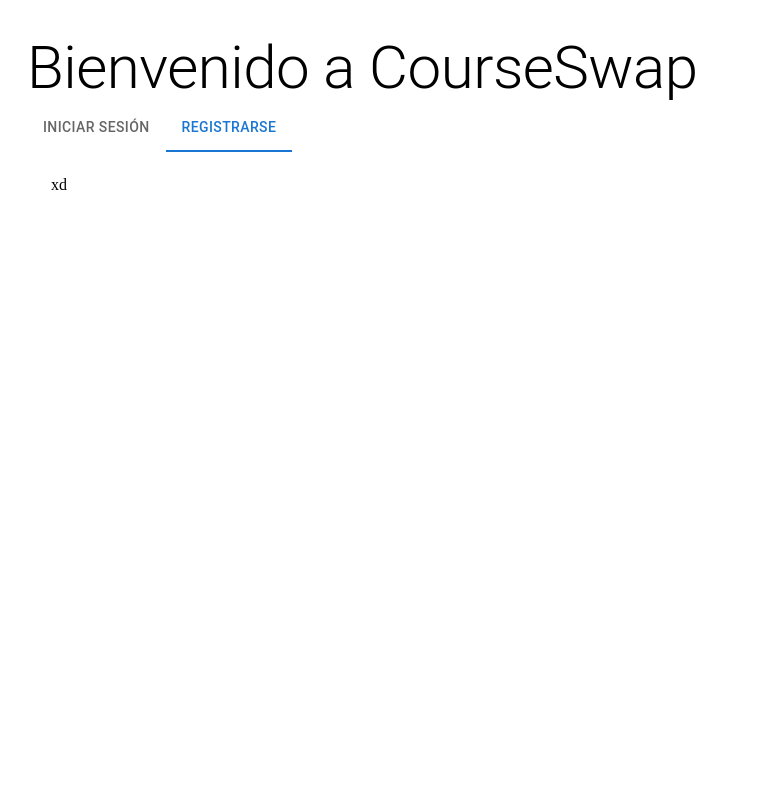
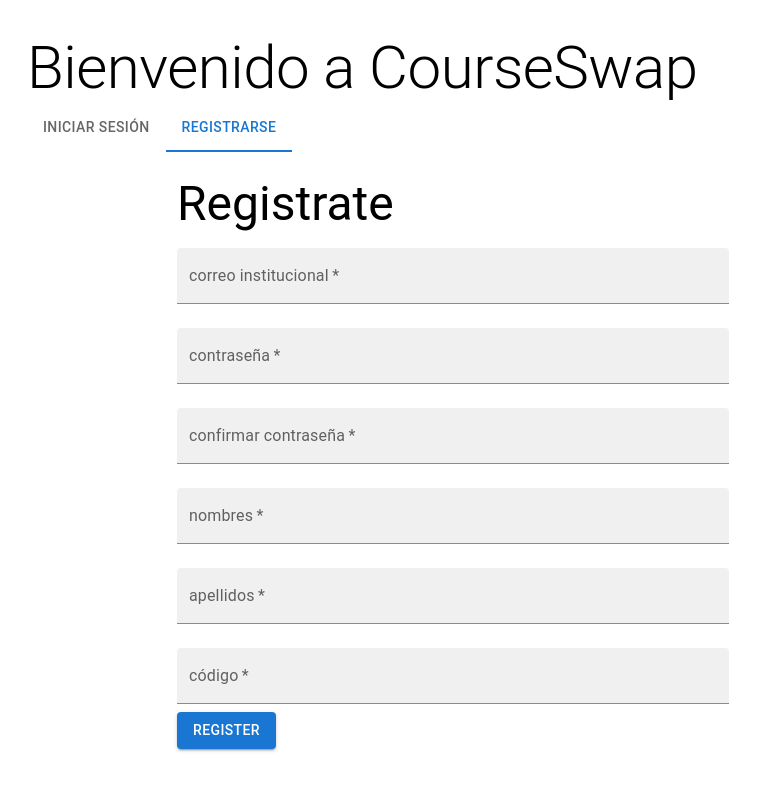
Before and after one commit to Jonkkeyler333/CourseSwap, a React (Vite) app in the folder frontend-spa/: page /auth in a window 1280 px wide. Both pictures are taken after a click on the tab "REGISTRARSE". Shown: the top 790 px of the page, without its empty margins (187-947 px from the left). Built offline with nearby package versions, Linux system fonts and the light colour scheme; no server answers.

Commit message:
feat(frontend_spa): register page done, add app logo

```diff
--- a/frontend-spa/index.html
+++ b/frontend-spa/index.html
@@ -2,7 +2,7 @@
 <html lang="en">
   <head>
     <meta charset="UTF-8" />
-    <link rel="icon" type="image/svg+xml" href="/favicon.svg" />
+    <link rel="icon" type="image/png" href="/CourseSwap_transparent.png" />
     <meta name="viewport" content="width=device-width, initial-scale=1.0" />
     <title>frontend-spa</title>
   </head>
--- a/frontend-spa/src/components/MainLayout.jsx
+++ b/frontend-spa/src/components/MainLayout.jsx
@@ -1,7 +1,8 @@
 import { useAuth } from '../hooks/useAuth'
-import { AppBar, Container, Toolbar, Link, Typography, Button } from '@mui/material'
+import { AppBar, Container, Toolbar, Link, Typography, Button, Box } from '@mui/material'
 import { Outlet } from 'react-router-dom'
 import { useNavigate } from 'react-router-dom'
+import logo from '../assets/CourseSwap_transparent.png'
 
 const MainLayout = ({ user }) => {
   const { logout } = useAuth()
@@ -14,11 +15,16 @@
 
   return (
     <Container maxWidth="lg">
-      <AppBar position="static">
+      <AppBar position="static" elevation={1} >
         <Toolbar>
-          <Typography variant='h5' component='h1' sx={{ flexGrow: 1 }}>
-            CourseSwap App
-          </Typography>
+          <Box sx={{ display: 'flex', alignItems: 'center', gap: 1, flexGrow: 1 }}>
+            <Box component="img" src={logo} alt="CourseSwap logo" sx={{ height: 50 }} />
+            <Typography variant="h4" component="h1">
+              CourseSwap
+            </Typography>
+          </Box>
+
+
 
           <Button color="inherit" component={Link} to="/" sx={{ ml: 2 }}>
             Inicio
--- a/frontend-spa/src/components/MyTabs.jsx
+++ b/frontend-spa/src/components/MyTabs.jsx
@@ -2,7 +2,7 @@
 import { Box, Tabs, Tab } from '@mui/material'
 import TabPanel from './TabPanel'
 import LoginForm from './LoginForm'
-// import RegisterForm from './RegisterForm'
+import RegisterForm from './RegisterForm'
 
 const MyTabs = ({ onLogin, onRegister }) => {
   const [tab, setTab] = useState(0)
@@ -22,8 +22,7 @@
         <LoginForm onLogin={onLogin} />
       </TabPanel>
       <TabPanel value={tab} index={1}>
-        {/* <RegisterForm onRegister={onRegister} /> */}
-        xd
+        <RegisterForm onRegister={onRegister} />
       </TabPanel>
     </Box>
   )
--- /dev/null
+++ b/frontend-spa/src/components/RegisterForm.jsx
@@ -0,0 +1,91 @@
+import { Button, Container, TextField, Typography } from '@mui/material'
+import { useState } from 'react'
+
+const RegisterForm = ({ onRegister }) => {
+  const [email, setEmail] = useState('')
+  const [password, setPassword] = useState('')
+  const [confirmPassword, setConfirmPassword] = useState('')
+  const [nombre, setNombre] = useState('')
+  const [apellido, setApellido] = useState('')
+  const [codigo, setCodigo] = useState('')
+
+  const handleSubmit = (event) => {
+    event.preventDefault()
+    onRegister({ email, password, confirmPassword, nombre, apellido, codigo })
+  }
+
+  return (
+    <Container maxWidth="sm">
+      <Typography variant="h3" component="h2">
+        Registrate
+      </Typography>
+      <form onSubmit={handleSubmit}>
+        <TextField
+          fullWidth
+          margin="normal"
+          variant="filled"
+          label="correo institucional"
+          type="email"
+          required
+          value={email}
+          onChange={(event) => setEmail(event.target.value)}
+        />
+        <TextField
+          fullWidth
+          margin="normal"
+          variant="filled"
+          label="contraseña"
+          type="password"
+          value={password}
+          required
+          onChange={(event) => setPassword(event.target.value)}
+        />
+        <TextField
+          fullWidth
+          margin="normal"
+          variant="filled"
+          label="confirmar contraseña"
+          type="password"
+          value={confirmPassword}
+          required
+          onChange={(event) => setConfirmPassword(event.target.value)}
+        />
+        <TextField
+          fullWidth
+          margin="normal"
+          variant="filled"
+          label="nombres"
+          type="text"
+          value={nombre}
+          required
+          onChange={(event) => setNombre(event.target.value)}
+        />
+        <TextField
+          fullWidth
+          margin="normal"
+          variant="filled"
+          label="apellidos"
+          type="text"
+          value={apellido}
+          required
+          onChange={(event) => setApellido(event.target.value)}
+        />
+        <TextField
+          fullWidth
+          margin="normal"
+          variant="filled"
+          label="código"
+          type="number"
+          value={codigo}
+          required
+          onChange={(event) => setCodigo(event.target.value)}
+        />
+        <Button type="submit" variant="contained">
+          Register
+        </Button>
+      </form>
+    </Container>
+  )
+}
+
+export default RegisterForm
--- a/frontend-spa/src/pages/AuthPage.jsx
+++ b/frontend-spa/src/pages/AuthPage.jsx
@@ -23,7 +23,7 @@
         setMessage('')
         setType('')
         navigate('/')
-      }, 1500)
+      }, 1300)
     } catch (error) {
       const serverMessage = error.response?.data?.message
       setMessage(serverMessage || 'Error al iniciar sesión')
@@ -36,12 +36,42 @@
     }
   }
 
+  const handleRegister = async (userData) => {
+    if (userData.password !== userData.confirmPassword) {
+      setMessage('Las contraseñas no coinciden')
+      setType('error')
+      setTimeout(() => {
+        setMessage('')
+        setType('')
+      }, 3000)
+      return
+    }
+    try {
+      const response = await authService.registerUser(userData)
+      setMessage(`Registro del estudiante con codigo ${response.codigo} exitoso, ahora puedes iniciar sesión`)
+      setType('success')
+      setTimeout(() => {
+        setMessage('')
+        setType('')
+      }, 3000)
+    } catch (error) {
+      const serverMessage = error.response?.data?.message
+      console.log(error)
+      setMessage(serverMessage || 'Error al registrar usuario')
+      setType('error')
+      setTimeout(() => {
+        setMessage('')
+        setType('')
+      }, 3000)
+    }
+  }
+
   return (
     <Container maxWidth="md" sx={{ mt: 4 }}>
       <Typography variant="h2" component="h1">
         Bienvenido a CourseSwap
       </Typography>
-      <MyTabs onLogin={handleLogin} onRegister={console.log('hola')} />
+      <MyTabs onLogin={handleLogin} onRegister={handleRegister} />
       <Notification message={notification} type={typeNotify}/>
     </Container>
 
```
Also changed, not shown: frontend-spa/public/CourseSwap_transparent.png (added), frontend-spa/src/assets/CourseSwap_transparent.png (added), frontend-spa/src/store/notifyStore.js (indentation only).
